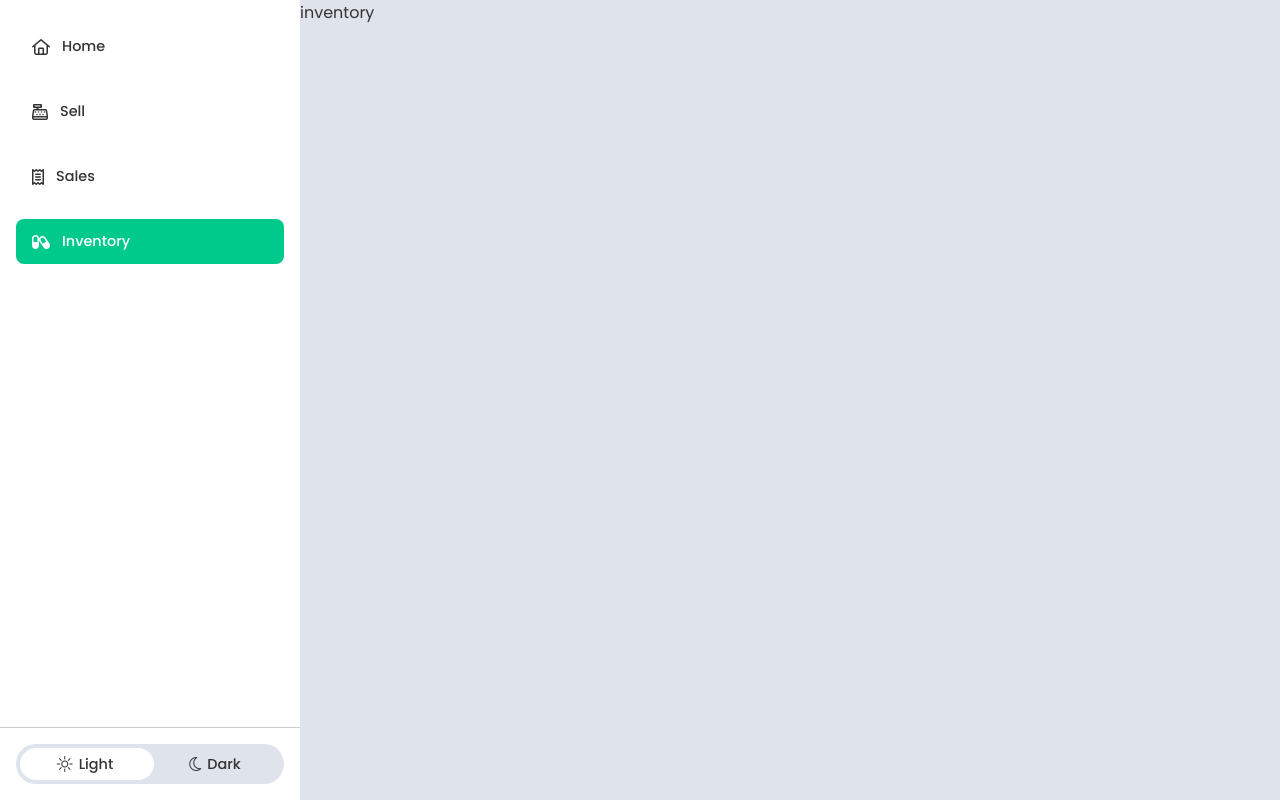
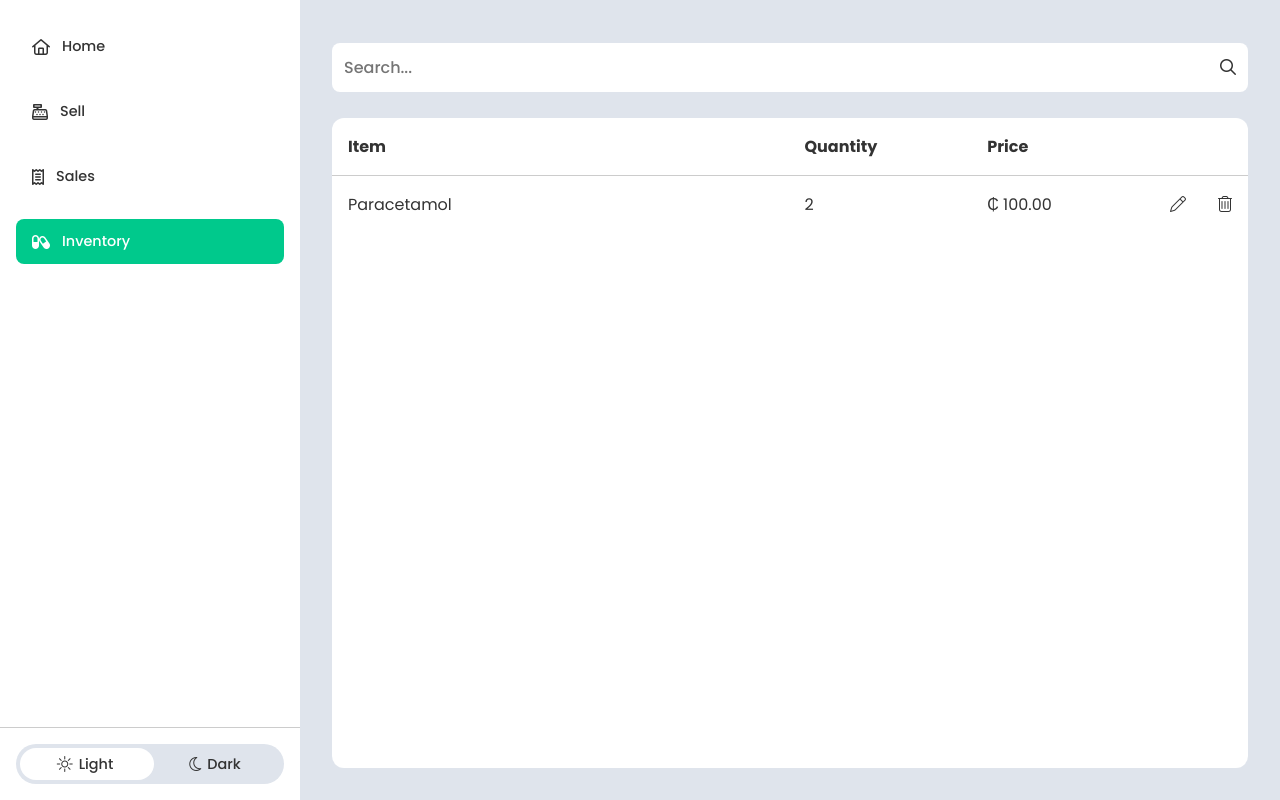
Before and after one commit to kofi-arthur/pharmapp, a React (Vite) app in the folder src/renderer/: page /inventory in a window 1280 px wide. Built offline with nearby package versions, Linux system fonts and the light colour scheme.

Commit message:
inventory screen structured

```diff
--- a/src/renderer/src/app/inventory.jsx
+++ b/src/renderer/src/app/inventory.jsx
@@ -1,7 +1,70 @@
 import styles from '../styles/inventory.module.css'
 
-import React from 'react'
+import React, { useState } from 'react'
 
 export default function Inventory() {
-  return <div>inventory</div>
+  // -------------- handle search --------------
+  const [isSearching, setIsSearching] = useState(false)
+  const [searchTerm, setSearchTerm] = useState('')
+
+  function handleSearch(e) {
+    e.length > 0 ? setIsSearching(true) : setIsSearching(false)
+    setSearchTerm(e)
+  }
+
+  return (
+    <section className={styles.inventorySection}>
+      <div className={styles.operation}>
+        <div className={styles.searchBar}>
+          <input
+            type="text"
+            value={searchTerm}
+            onChange={(e) => handleSearch(e.target.value)}
+            onFocus={() => searchTerm.length > 0 && setIsSearching(true)}
+            onBlur={() => setIsSearching(false)}
+            name="search"
+            placeholder="Search..."
+          />
+          <i
+            onClick={() => isSearching && setSearchTerm('')}
+            className={isSearching ? 'far fa-times' : 'far fa-search'}
+          ></i>
+        </div>
+      </div>
+
+      <div className={styles.tableContainer}>
+        <table>
+          <colgroup>
+            <col />
+            <col />
+            <col />
+            <col />
+            <col />
+          </colgroup>
+          <thead>
+            <tr>
+              <th>Item</th>
+              <th>Quantity</th>
+              <th>Price</th>
+              <th></th>
+              <th></th>
+            </tr>
+          </thead>
+          <tbody>
+            <tr>
+              <td>Paracetamol</td>
+              <td>2</td>
+              <td>&#8373; 100.00</td>
+              <td>
+                <i className="fal fa-pen"></i>
+              </td>
+              <td>
+                <i className="fal fa-trash-can"></i>
+              </td>
+            </tr>
+          </tbody>
+        </table>
+      </div>
+    </section>
+  )
 }
--- a/src/renderer/src/styles/inventory.module.css
+++ b/src/renderer/src/styles/inventory.module.css
@@ -0,0 +1,90 @@
+.inventorySection {
+  width: 100%;
+  height: 100%;
+  padding: 2rem;
+  display: grid;
+  grid-template-rows: 70px 1fr;
+  row-gap: 1rem;
+  overflow: hidden;
+}
+
+.operation {
+  width: 100%;
+  height: 100%;
+  display: flex;
+  align-items: center;
+  justify-content: center;
+}
+
+.searchBar {
+  width: 100%;
+  background: var(--tile);
+  display: flex;
+  align-items: center;
+  justify-content: space-between;
+  padding: 12px;
+  border-radius: 8px;
+  transition: all 0.2s;
+  cursor: pointer;
+}
+
+.searchBar:focus-within {
+  border: 2px solid var(--main);
+}
+
+.searchBar input {
+  width: 98%;
+  border: none;
+  background: transparent;
+  outline: none;
+  font-size: 1rem;
+  font-weight: 500;
+}
+
+.tableContainer {
+  width: 100%;
+  height: 100%;
+  background: var(--tile);
+  overflow-y: auto;
+  overflow-x: hidden;
+  border-radius: 12px;
+  position: relative;
+}
+
+.tableContainer table {
+  width: 100%;
+  border-collapse: collapse;
+}
+
+.tableContainer table col:nth-child(1) {
+  width: 50%;
+}
+
+.tableContainer table col:nth-child(2),
+.tableContainer table col:nth-child(3) {
+  width: 20%;
+}
+
+.tableContainer table col:nth-child(4),
+.tableContainer table col:nth-child(5) {
+  width: 5%;
+}
+
+.tableContainer table th {
+  text-align: left;
+  padding: 1rem;
+}
+
+.tableContainer tbody tr:hover {
+  background: var(--hover);
+}
+
+.tableContainer tbody td {
+  padding: 1rem;
+  text-align: left;
+  border-top: 1px solid var(--border);
+}
+
+.tableContainer tbody td i {
+  cursor: pointer;
+}
```
